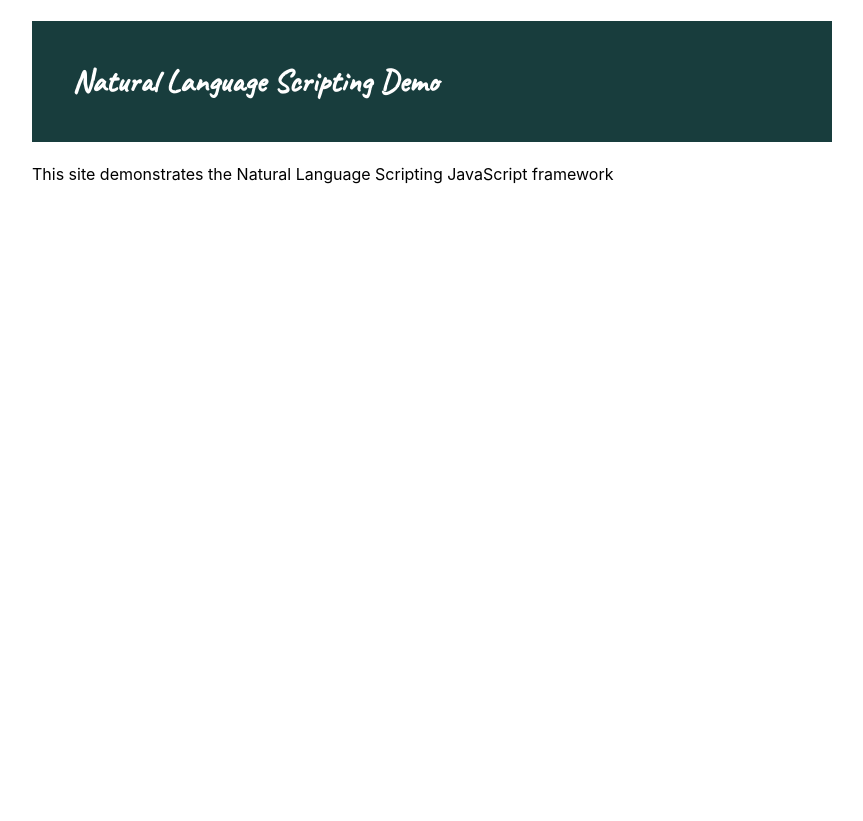
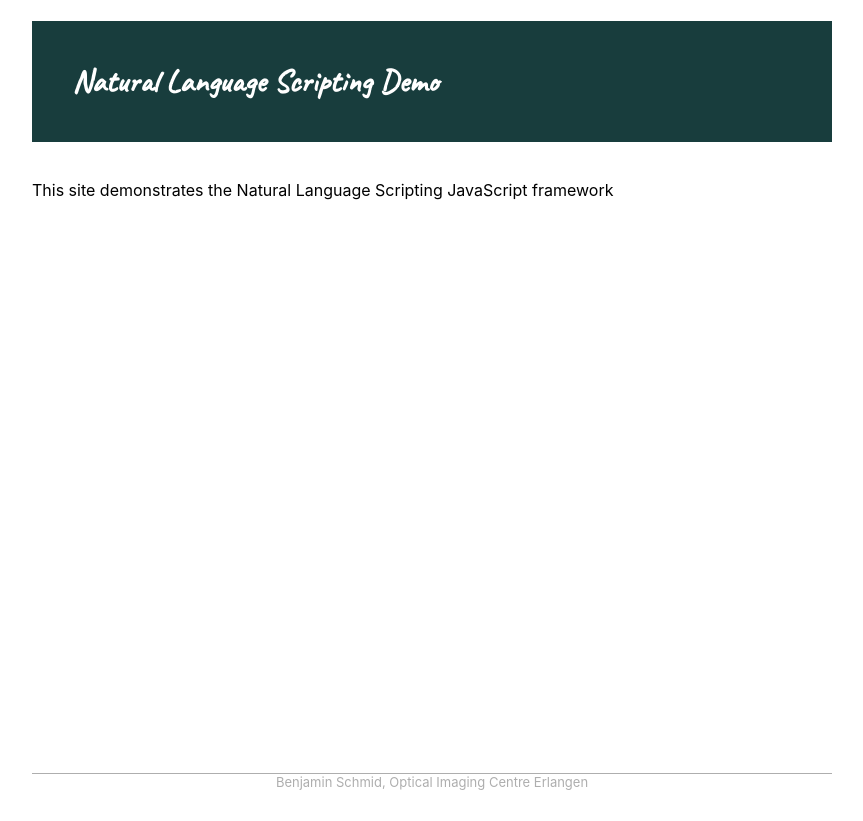
Before and after one commit to nlScript/nlScript-js, a website built with webpack: page index.html in a window 1280 px wide. Shown: the whole page, without its empty margins (208-1071 px from the left). After the commit the page ends 800 px from the top, so only its background shows below. Built offline with nearby package versions, Linux system fonts and the light colour scheme.

Commit message:
Use flex for laying out the demo site.

```diff
--- a/index.html
+++ b/index.html
@@ -17,6 +17,8 @@ body {
   margin-top: 0;
   margin-bottom: 0;
   font-family: -apple-system,BlinkMacSystemFont,"Segoe UI","Noto Sans",Helvetica,Arial,sans-serif,"Apple Color Emoji","Segoe UI Emoji";
+  display: flex;
+  flex-direction: column;
 }
 
 h1 {
@@ -30,8 +32,21 @@ h1 {
 #nls-container {
     /* border: 1px solid gray; */
     width: 100%;
-    height: 500px;
+    /* height: 500px; */
     position: relative;
+    flex-grow: 1;
+    display: flex;
+    flex-direction: column;
+}
+
+#footer {
+  color: #aeaeae;
+  font-size: small;
+  border-top: #aeaeae solid 1px;
+  text-align: center;
+  margin-top: 30px;
+  display: block;
+  margin-bottom: 10px;
 }
 
 </style>
@@ -44,6 +59,8 @@ h1 {
   <p>This site demonstrates the Natural Language Scripting JavaScript framework</p>
 
   <div id="nls-container"></div>
+
+  <div id="footer">Benjamin Schmid, Optical Imaging Centre Erlangen</div>
 
 
 <script>
--- a/src/ui/ACEditor.ts
+++ b/src/ui/ACEditor.ts
@@ -50,7 +50,7 @@ export class ACEditor {
     private createEditorElement(parent: HTMLElement): HTMLElement {
         const el = document.createElement("div");
         el.id = "nls-editor";
-        el.setAttribute("style", "width: 100%; height: 70%; margin-bottom: 3px; border: 1px solid gray;");
+        el.setAttribute("style", "width: 100%; height: 300px; margin-bottom: 3px; border: 1px solid gray; flex-grow: 3;");
         parent.appendChild(el);
         return el;
     }
@@ -58,7 +58,7 @@ export class ACEditor {
     private createOutputElement(parent: HTMLElement): HTMLElement {
         const el = document.createElement("textarea");
         el.id = "nls-output";
-        el.setAttribute("style", "width: 100%; height: 25%; margin-top: 3px; border: 1px solid gray; padding: 0px;");
+        el.setAttribute("style", "width: 100%; height: 100px; margin-top: 3px; border: 1px solid gray; flex-grow: 2; padding: 0px; resize: none;");
         el.setAttribute("readonly", "true");
         parent.appendChild(el);
         return el;
@@ -67,7 +67,7 @@ export class ACEditor {
     private createButton(parent: HTMLElement): HTMLElement {
         const el = document.createElement("button");
         el.id = "nls-run";
-        el.setAttribute("style", "margin-top: 10px; margin-left: auto; margin-right: auto; display: block;");
+        el.setAttribute("style", "margin-top: 10px; margin-left: auto; margin-right: auto; display: block; margin-bottom: 10px;");
         el.setAttribute("type", "button");
         el.innerText = "Run";
         parent.appendChild(el);
```
